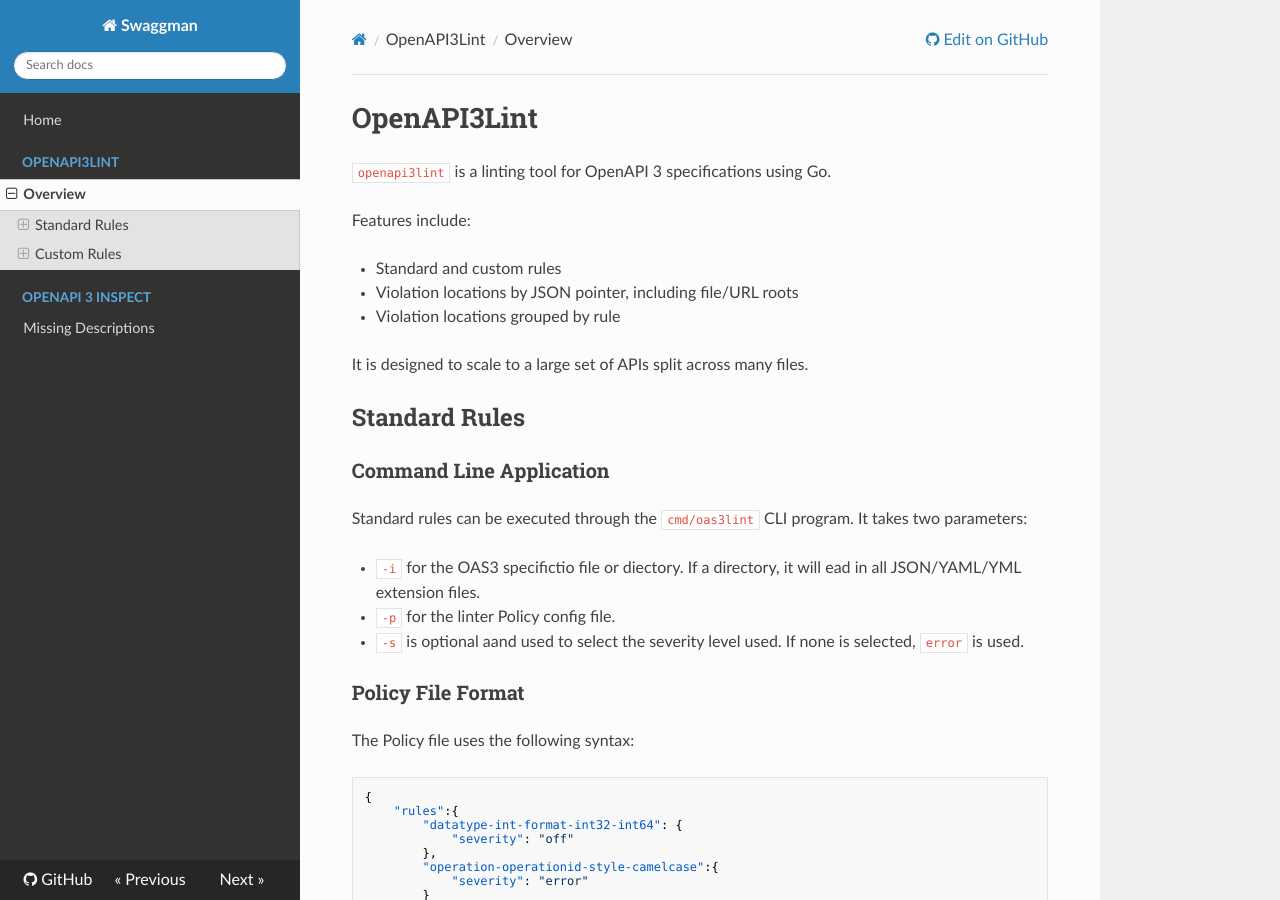
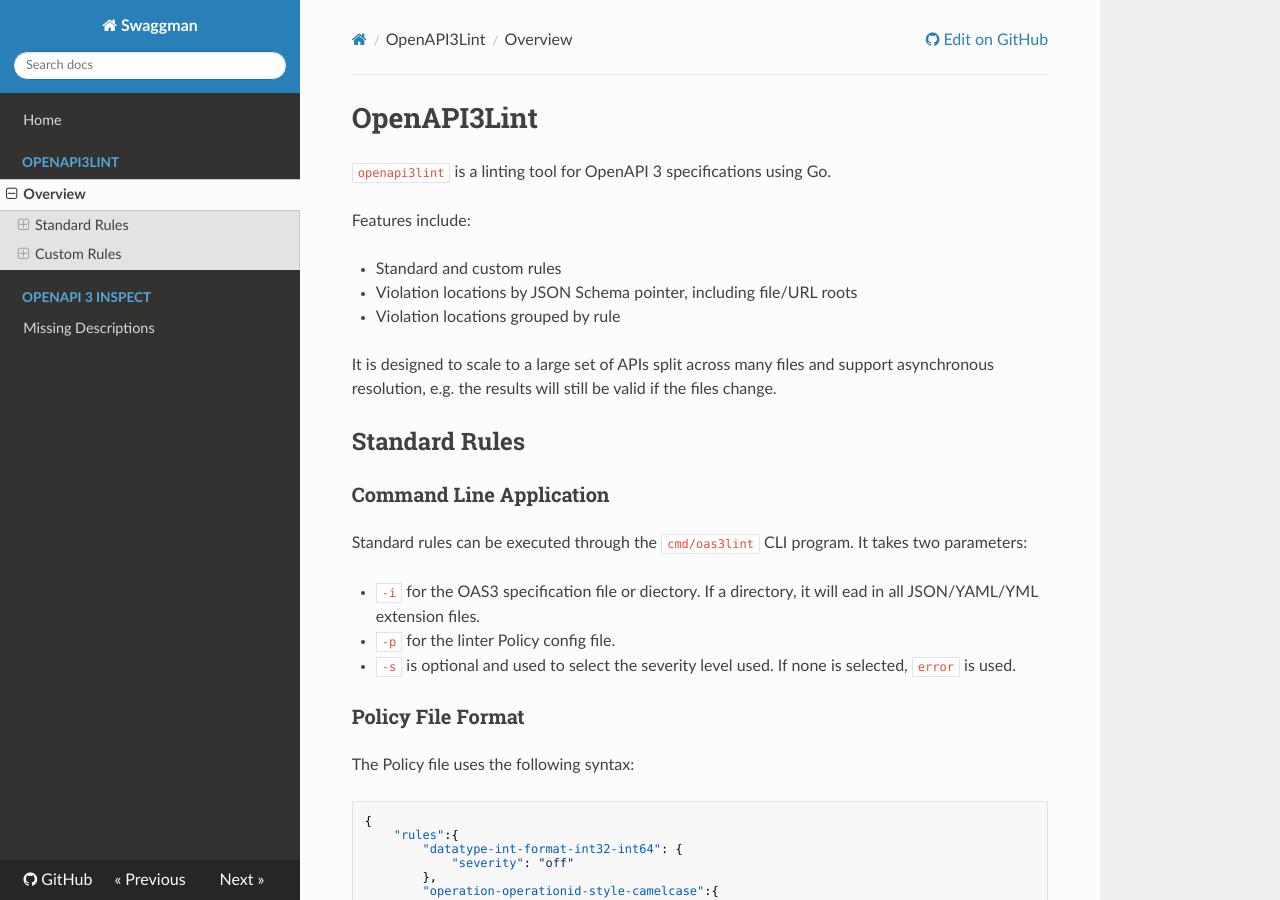
Before and after one commit to grokify/spectrum, an MkDocs documentation site: the page built from docs/openapi3lint.md, in a window 1280 px wide and 900 px high. Built offline with MkDocs 1.6.1, drawn with Linux system fonts in a browser that asks for light colours; nearby versions of some CDN libraries; some of the changed text lies outside the part shown.

Commit message:
fix: mkdocs: typos

```diff
--- a/docs/openapi3lint.md
+++ b/docs/openapi3lint.md
@@ -5,10 +5,10 @@
 Features include:
 
 * Standard and custom rules
-* Violation locations by JSON pointer, including file/URL roots
+* Violation locations by JSON Schema pointer, including file/URL roots
 * Violation locations grouped by rule
 
-It is designed to scale to a large set of APIs split across many files.
+It is designed to scale to a large set of APIs split across many files and support asynchronous resolution, e.g. the results will still be valid if the files change.
 
 ## Standard Rules
 
@@ -16,9 +16,9 @@ It is designed to scale to a large set of APIs split across many files.
 
 Standard rules can be executed through the `cmd/oas3lint` CLI program. It takes two parameters:
 
-* `-i` for the OAS3 specifictio file or diectory. If a directory, it will ead in all JSON/YAML/YML extension files.
+* `-i` for the OAS3 specification file or diectory. If a directory, it will ead in all JSON/YAML/YML extension files.
 * `-p` for the linter Policy config file.
-* `-s` is optional aand used to select the severity level used. If none is selected, `error` is used.
+* `-s` is optional and used to select the severity level used. If none is selected, `error` is used.
 
 ### Policy File Format
 
@@ -83,7 +83,7 @@ var mapStringSeverity = map[string]string{
 
 ### Standard Rules List
 
-The following standard rules are built into the `openapi3lint` More are coming soon and this is under active development, including refactoring.
+The following standard rules are built into the `openapi3lint`. More are coming soon and this is under active development. Existing proof-of-concept rules are being refactored to use the new interface.
 
 * `datatype-int-format-int32-int64`: reports if `type: integer` doesn't have a standard `format` set to `int32` or `int64`
 * `operation-operationid-style-camelcase`: reports if `operationId` is not camel case
```
Also changed, not shown: other parts of docs/openapi3lint.md (+1 -1 lines).
